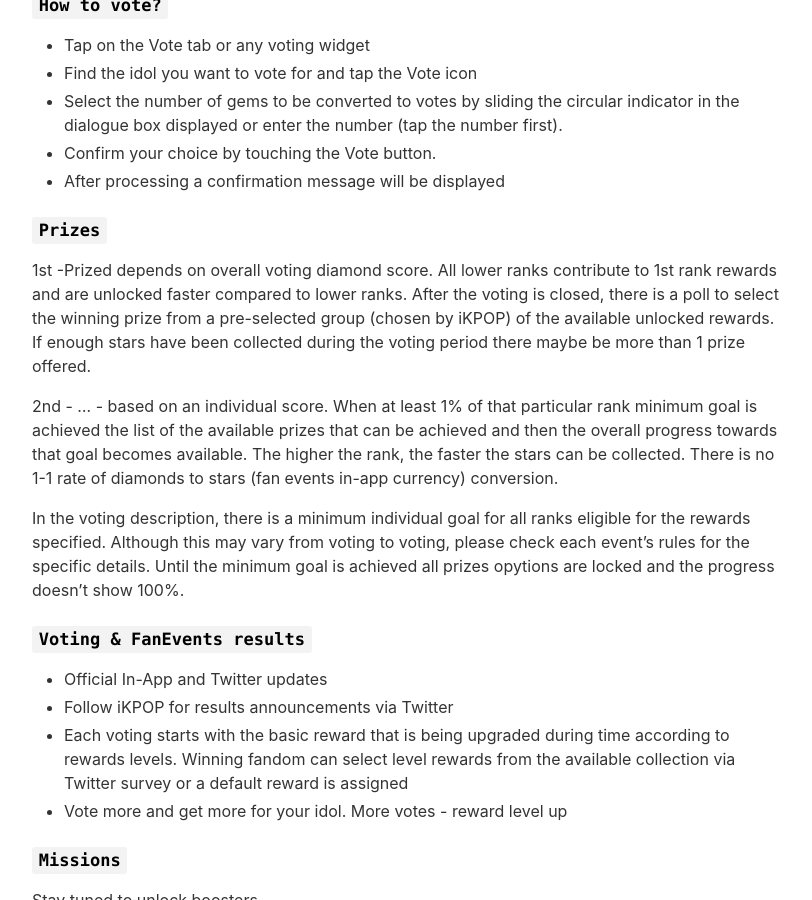
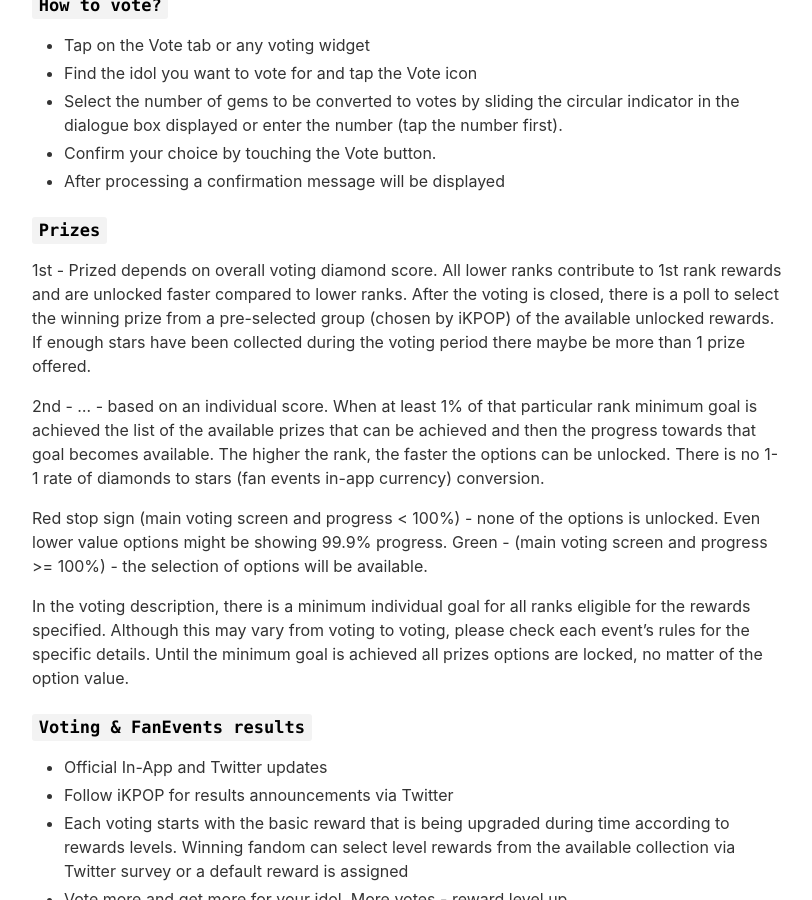
Before and after one commit to kapp7/app, a Jekyll site: the page built from _pages/qa.md, in a window 1280 px wide and 900 px high, scrolled down 2287 px. Shown: the whole window, without its empty margins (233-1045 px from the left). Built offline with Jekyll 4.4.1, drawn with Linux system fonts in a browser that asks for light colours; nearby versions of some CDN libraries.

Commit message:
Update qa.md

```diff
--- a/_pages/qa.md
+++ b/_pages/qa.md
@@ -75,11 +75,14 @@
 - After processing a confirmation message will be displayed
 
 ### `Prizes`
-1st -Prized depends on overall voting diamond score. All lower ranks contribute to 1st rank rewards and are unlocked faster compared to lower ranks. After the voting is closed, there is a poll to select the winning prize from a pre-selected group (chosen by iKPOP) of the available unlocked rewards. If enough stars have been collected during the voting period there maybe be more than 1 prize offered.
+1st - Prized depends on overall voting diamond score. All lower ranks contribute to 1st rank rewards and are unlocked faster compared to lower ranks. After the voting is closed, there is a poll to select the winning prize from a pre-selected group (chosen by iKPOP) of the available unlocked rewards. If enough stars have been collected during the voting period there maybe be more than 1 prize offered.
 
-2nd - … -  based on an individual score. When at least 1% of that particular rank minimum goal is achieved the list of the available prizes that can be achieved and then the overall progress towards that goal becomes available. The higher the rank, the faster the stars can be collected. There is no 1-1 rate of diamonds to stars (fan events in-app currency) conversion.
+2nd - … -  based on an individual score. When at least 1% of that particular rank minimum goal is achieved the list of the available prizes that can be achieved and then the progress towards that goal becomes available. The higher the rank, the faster the options can be unlocked. There is no 1-1 rate of diamonds to stars (fan events in-app currency) conversion.
 
-In the voting description, there is a minimum individual goal for all ranks eligible for the rewards specified. Although this may vary from voting to voting, please check each event's rules for the specific details. Until the minimum goal is achieved all prizes opytions are locked and the progress doesn't show 100%.
+Red stop sign (main voting screen and progress < 100%) - none of the options is unlocked. Even lower value options might be showing 99.9% progress.
+Green - (main voting screen and progress >= 100%) - the selection of options will be available.
+
+In the voting description, there is a minimum individual goal for all ranks eligible for the rewards specified. Although this may vary from voting to voting, please check each event's rules for the specific details. Until the minimum goal is achieved all prizes options are locked, no matter of the option value.
 
 ### `Voting & FanEvents results`
 - Official In-App and Twitter updates
```
